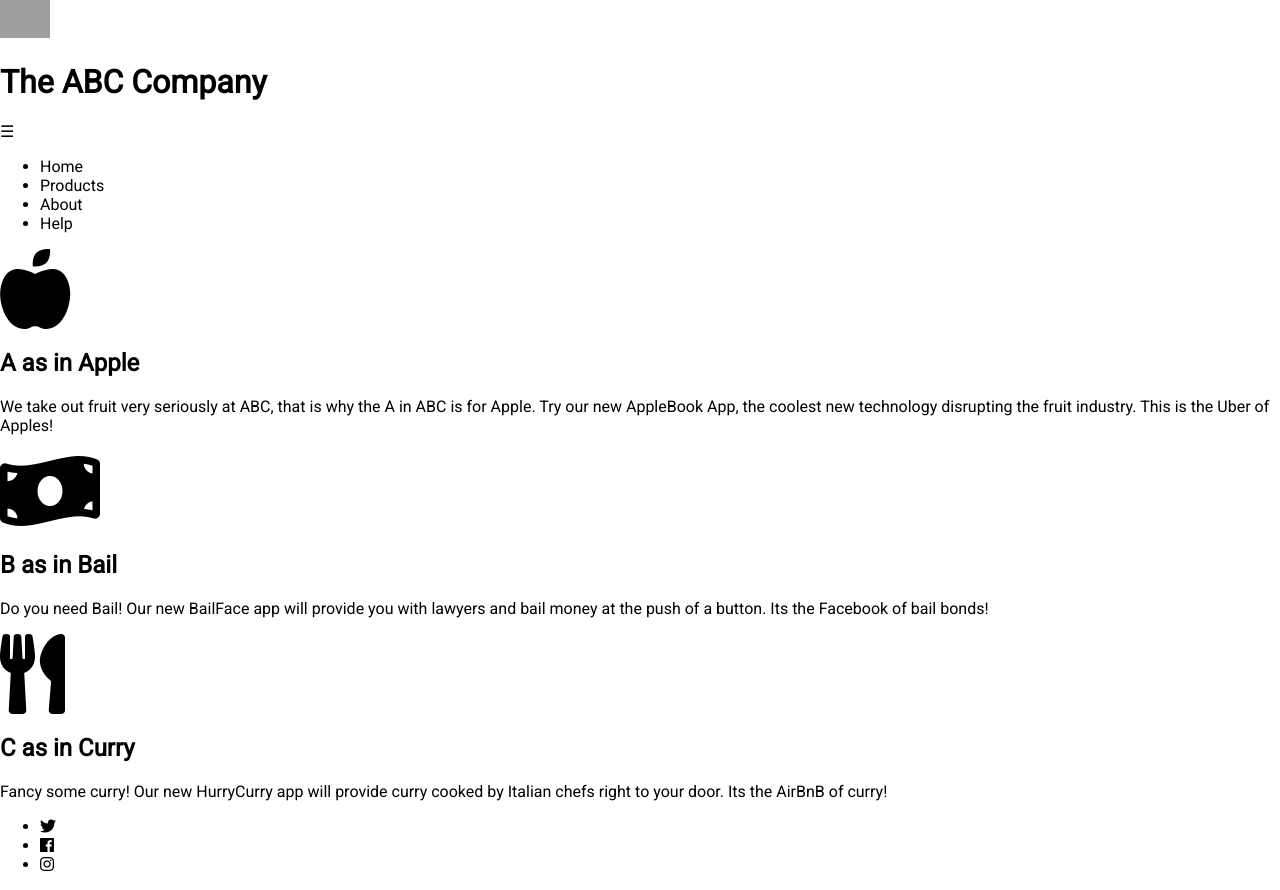
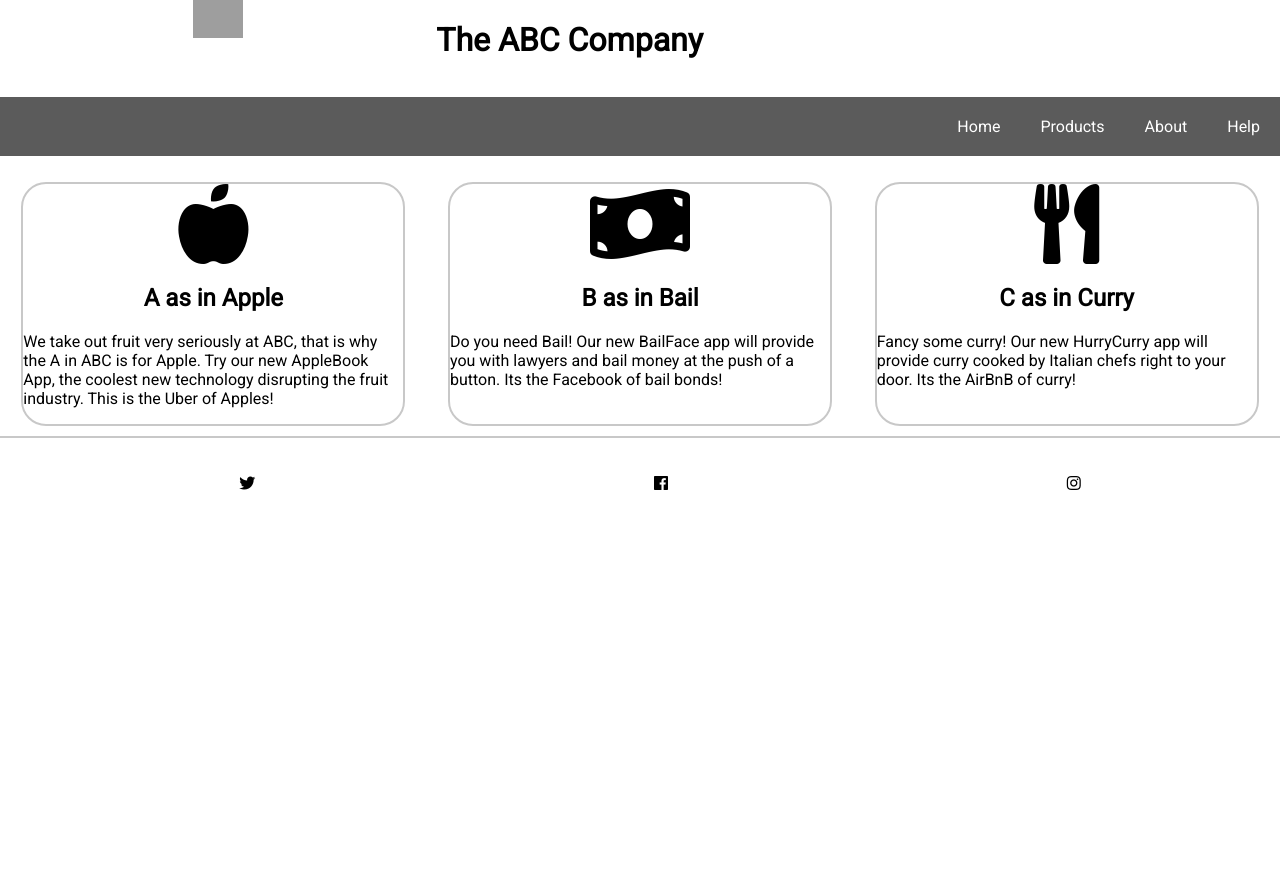
Before and after one commit to MarceloFlores95/Lab3, a plain HTML site: page index.html in a window 1280 px wide. After the commit the page ends 800 px from the top, so only its background shows below. Drawn offline with Linux system fonts and the light colour scheme; grey boxes are pictures that could not be loaded.

Commit message:
Added css and flexbox

```diff
--- a/css/index.css
+++ b/css/index.css
@@ -11,3 +11,111 @@
 .logo > img {
   width: 50px;
 }
+
+nav {
+  background-color: #5B5B5B;
+  color: white;
+  text-align: right;
+}
+
+footer {
+  display: grid;
+  width: 100%;
+  background-color: white;
+}
+
+li {
+  list-style: none;
+}
+
+.social {
+  display: flex;
+  justify-content: space-around;
+}
+
+main {
+  display: flex;
+  flex-direction: column;
+  flex-wrap: wrap;
+}
+
+section {
+  border-radius: 25px;
+  border: 2px solid #C8C8C8;
+
+  margin: 10px;
+}
+
+.product {
+  text-align: center;
+}
+
+.product p {
+  text-align: left;
+}
+
+
+@media (max-width:600px) {
+  .menu {
+    position: absolute;
+    color: transparent
+  }
+
+  header {
+    text-align: center;
+  }
+}
+
+@media (min-width : 600px) and (max-width:990px) {
+  .menu {
+    position: absolute;
+    color: transparent
+  }
+
+  header {
+    display: flex;
+    width: 100%;
+    justify-content: space-evenly;
+  }
+
+  footer {
+    border-top: 2px solid #C8C8C8;
+    margin: 10px;
+  }
+}
+
+@media (min-width:991px) {
+  .hamburger {
+    position: absolute;
+    color: transparent
+  }
+
+  .menu {
+    display: flex;
+    justify-content: flex-end;
+  }
+
+  li {
+    padding: 20px;
+  }
+
+  header {
+    display: flex;
+    width: 70%;
+    justify-content: space-evenly;
+  }
+
+  main {
+    display: flex;
+    flex-direction: row;
+    flex-wrap: wrap;
+    justify-content: space-around;
+  }
+
+  footer {
+    border-top: 2px solid #C8C8C8;
+  }
+  section {
+    width: 30%;
+  }
+}
```
